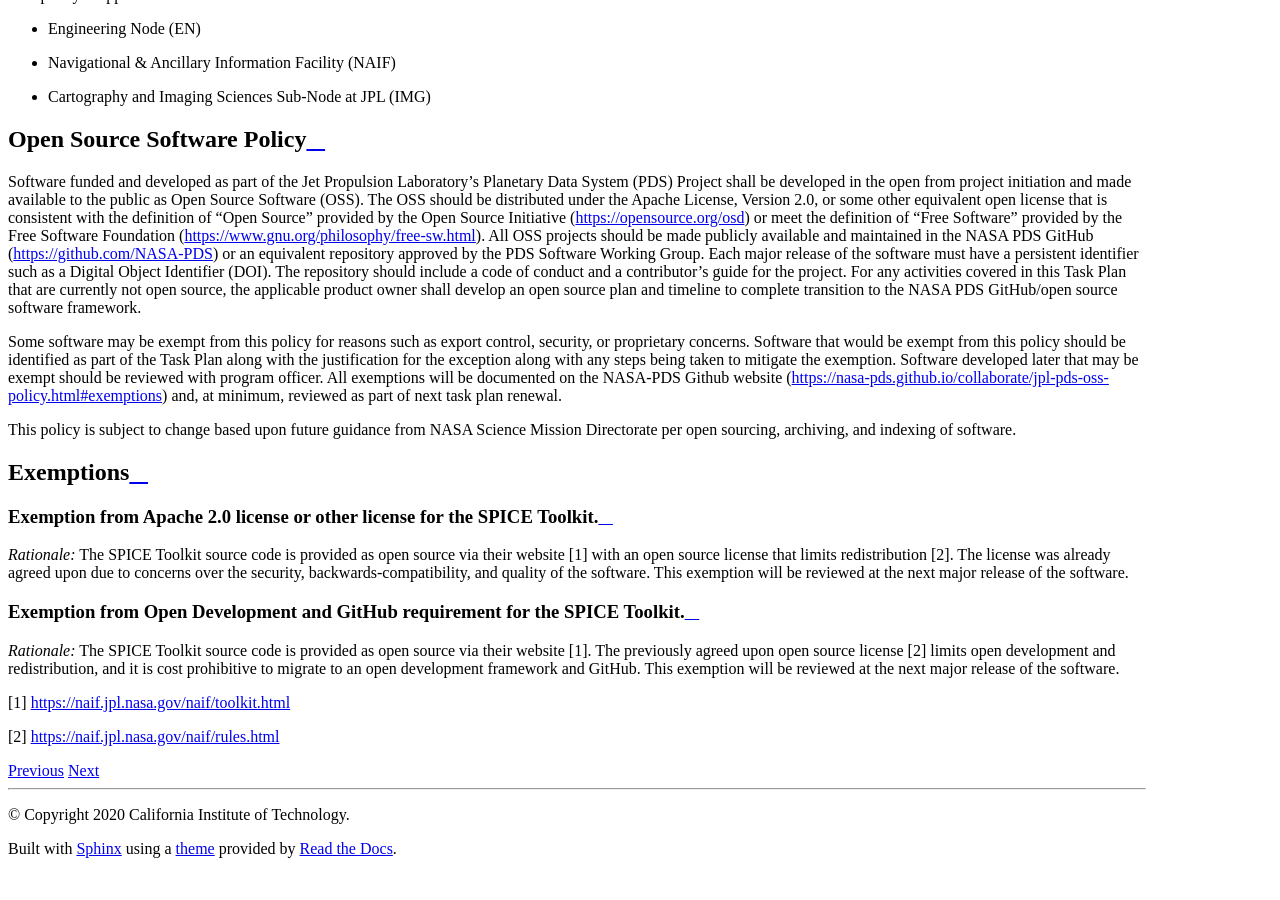
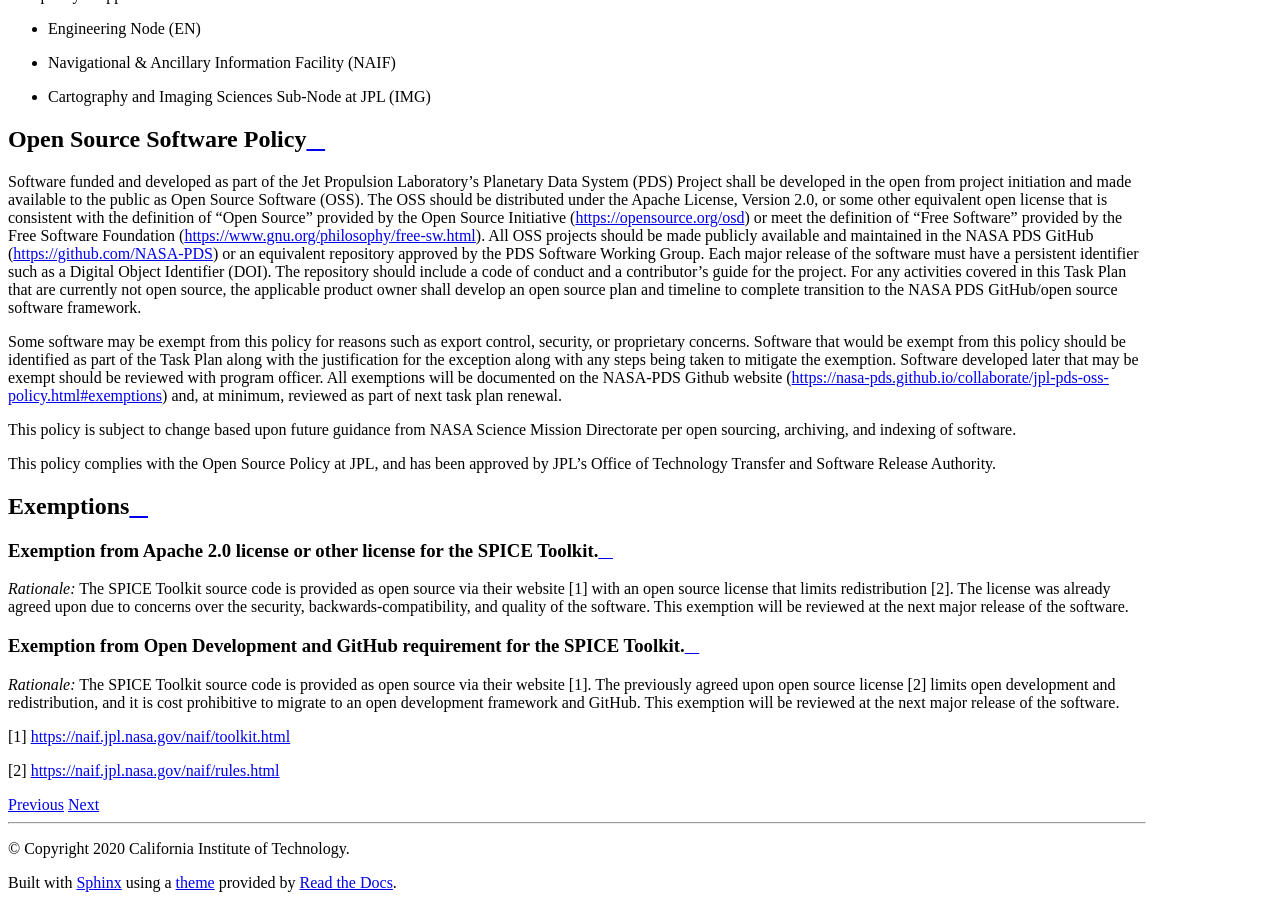
Before and after one commit to NASA-PDS/nasa-pds.github.io, a Sphinx documentation site: the page built from docs/source/collaborate/jpl-pds-oss-policy.rst, in a window 1280 px wide and 900 px high, scrolled down 1336 px. Built offline with Sphinx 7.4.7 and the Read the Docs theme 2.0.0, drawn with Linux system fonts in a browser that asks for light colours; pages that are not in the unit, such as notebooks, are missing from menus; before the commit the page ends 2202 px from its top, so only the background shows below that.

Commit message:
Add approval line to policy

```diff
--- a/docs/source/collaborate/jpl-pds-oss-policy.rst
+++ b/docs/source/collaborate/jpl-pds-oss-policy.rst
@@ -28,6 +28,8 @@
 
 This policy is subject to change based upon future guidance from NASA Science Mission Directorate per open sourcing, archiving, and indexing of software.
 
+This policy complies with the Open Source Policy at JPL, and has been approved by JPL’s Office of Technology Transfer and Software Release Authority.
+
 Exemptions
 ++++++++++
 
```
